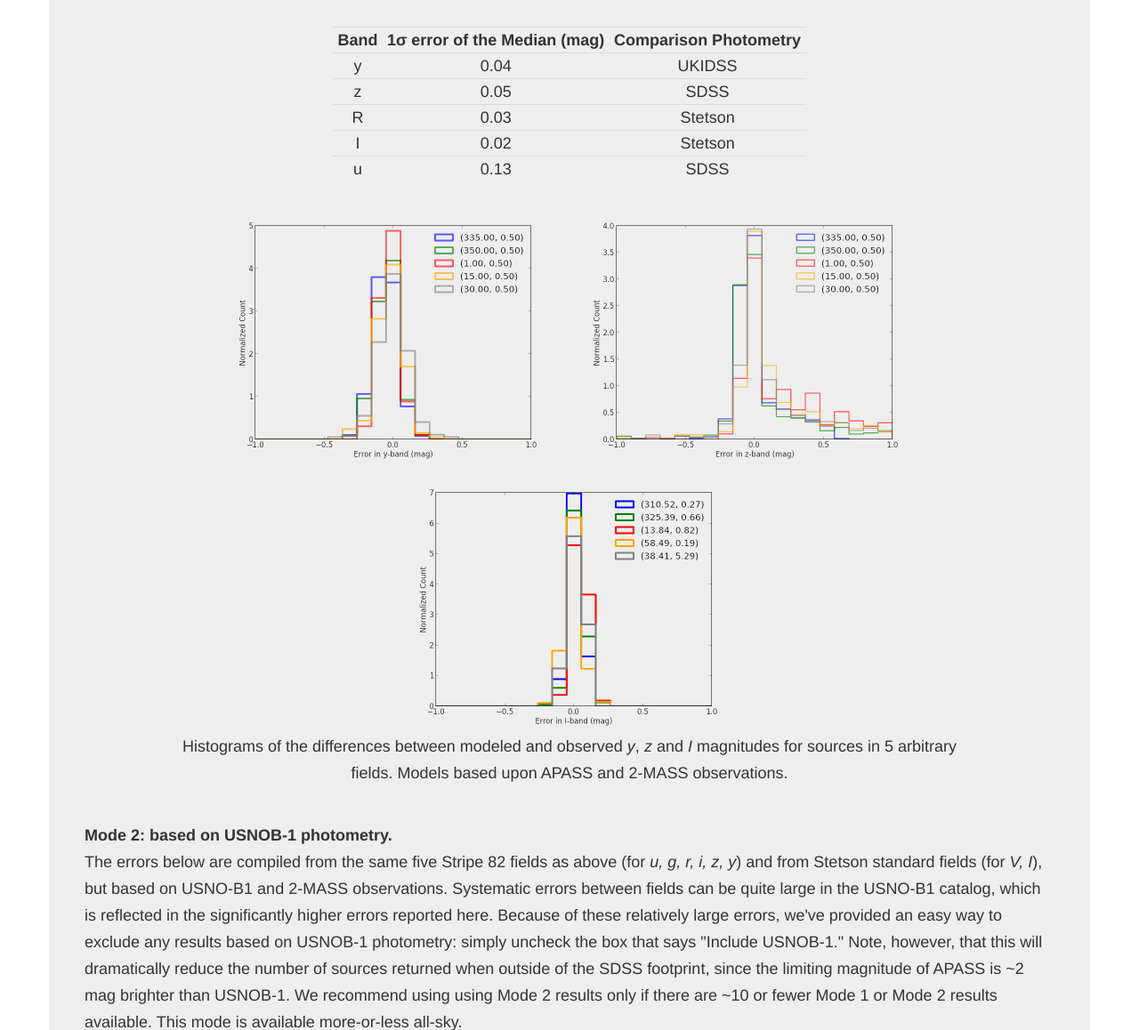
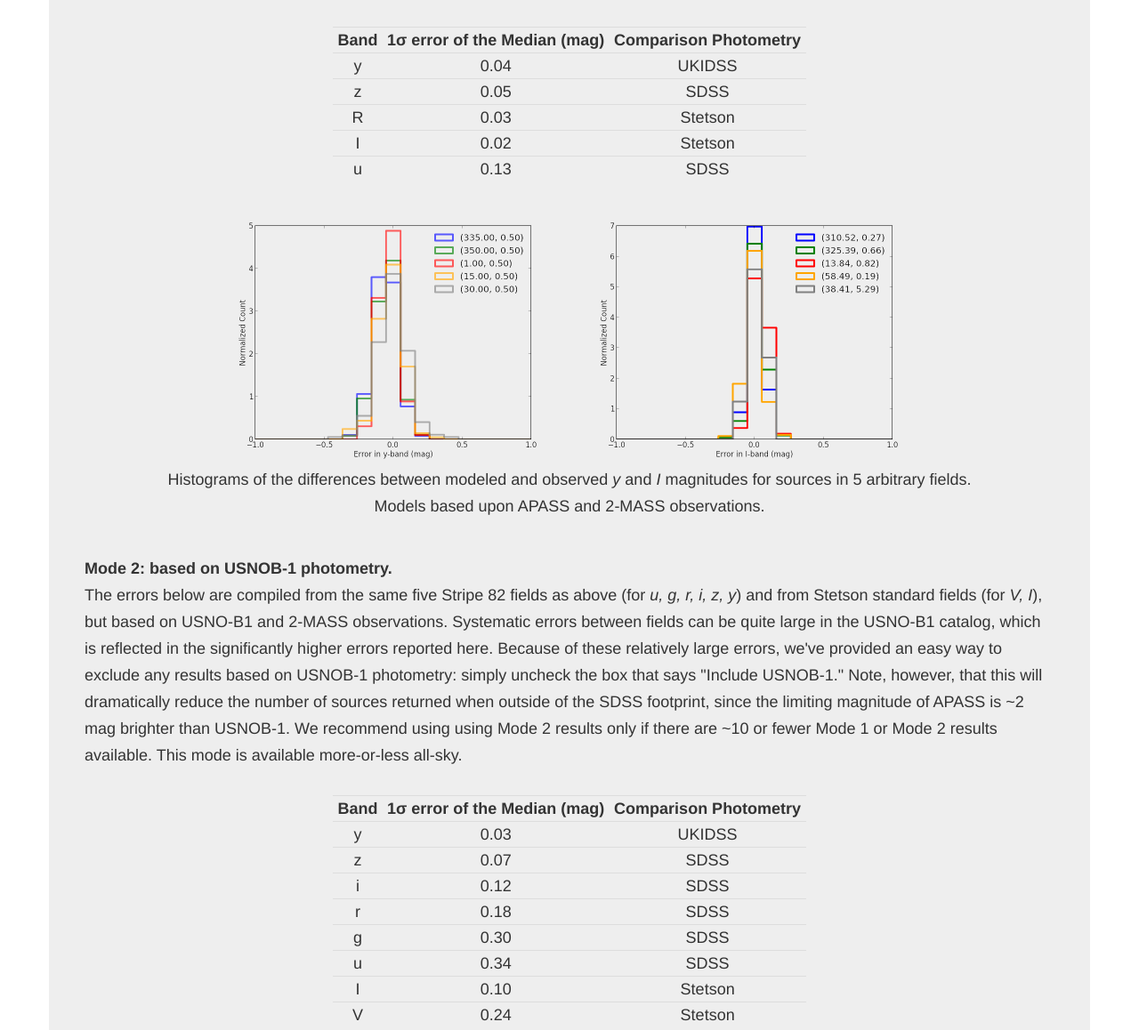
Before and after one commit to ishivvers/photometry_zp_server_web, a Flask app: page /info in a window 1280 px wide. Shown: the part 2136-3294 px from the top of the page at 89% size. Run offline with Flask 2, Linux system fonts and the light colour scheme; parts of the project's set-up code (start-up, migrations or seed data) failed here and were passed over; some libraries are stand-ins or nearby versions.

Commit message:
removed z-band histogram from info page

```diff
--- a/PhotoZPE/templates/info.html
+++ b/PhotoZPE/templates/info.html
@@ -148,9 +148,8 @@
 	  <div class="row-fluid">
 		<div class="span10 offset1 pagination-centered">
 		  <img src="static/img/apass_errs_hist_y.png" width=400 height=400 alt="y error histogram">
-		  <img src="static/img/apass_errs_hist_z.png" width=400 height=400 alt="z error histogram">
 		  <img src="static/img/apass_errs_hist_I.png" width=400 height=400 alt="I error histogram">
-		  <p small>Histograms of the differences between modeled and observed <i>y</i>, <i>z</i> and <i>I</i>
+		  <p small>Histograms of the differences between modeled and observed <i>y</i> and <i>I</i>
 			magnitudes for sources in 5 arbitrary fields. Models based upon APASS and 2-MASS observations.</p>
 		</div><!--/span-->
 	  </div><!--/row-->
```
